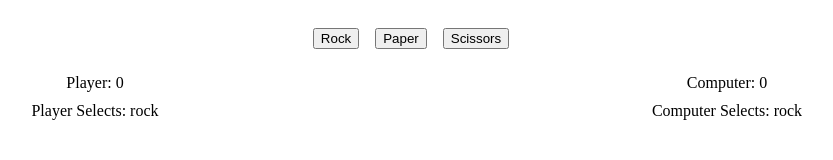
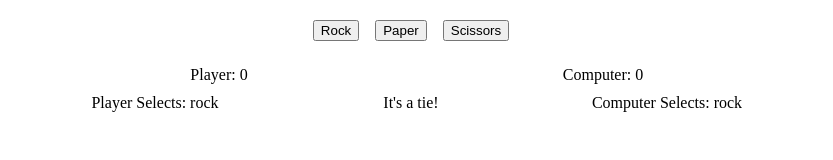
Before and after one commit to TomHergenreter/odin-rock-paper-scissors, a plain HTML site: page index.html in a window 1280 px wide. Both pictures are taken after a click on the button "Rock". Shown: the whole page, without its empty margins (229-1062 px from the left). Drawn offline with Linux system fonts and the light colour scheme.

Commit message:
Add round results and update comments

```diff
--- a/index.html
+++ b/index.html
@@ -24,6 +24,7 @@
         </div>
         <div class="selection-board, flex-center">
             <p class="user-selection">Player Selects:</p>
+            <p class="round-result"></p>
             <p class="computer-selection">Computer Selects:</p>
         </div>
         <div id="message-container" class="flex-center">
--- a/rock-paper-scissors.js
+++ b/rock-paper-scissors.js
@@ -5,9 +5,12 @@ let userWinCount = 0;
 let computerWinCount = 0;
 const buttons = document.querySelectorAll('button');
 buttons.forEach(button => button.addEventListener('click', getUserChoice));
+const messageContainer = document.querySelector('#message-container');
+const messageDisplay = document.createElement('p');
 
 //Get user selection and initialize round
 function getUserChoice(e){
+    if(messageDisplay) messageDisplay.remove();
     playRound(this.id);
     return;
 }
@@ -21,7 +24,7 @@ function getComputerChoice (){
 
 //Compare choices and update score
 function chooseWinner(userChoice, computerChoice){
-    let results = ''
+    let results;
     if(userChoice === computerChoice){
         results = "It's a tie!";
     }else if (userChoice === "rock" && computerChoice != "paper"){
@@ -37,6 +40,7 @@ function chooseWinner(userChoice, computerChoice){
         computerWinCount += 1;
         results = "You Lose!";
     }
+    document.querySelector('.round-result').textContent = results;
 }
 
 //Update score board
@@ -59,9 +63,7 @@ function displayChoice(userChoice, computerChoice){
 function endGame(){
     let endMessage = '';
     userWinCount === 5 ? endMessage = 'You win!' : endMessage = 'You Lose!';
-    const messageContainer = document.querySelector('#message-container');
-    const messageDisplay = document.createElement('p');
-    messageDisplay.textContent = `${endMessage} make new selection to play again!`;
+    messageDisplay.textContent = `${endMessage} Make new selection to play again!`;
     messageContainer.appendChild(messageDisplay);
     userWinCount = 0;
     computerWinCount =0;
--- a/styles.css
+++ b/styles.css
@@ -1,6 +1,12 @@
 /* styles for Rock Paper Scissors Revisited */
 
 /* global and reset styles */
+body {
+    display: block;
+    max-width: 60%;
+    margin: 0 auto;
+}
+
 button {
     display: block;
     margin: 20px 0px;
```
